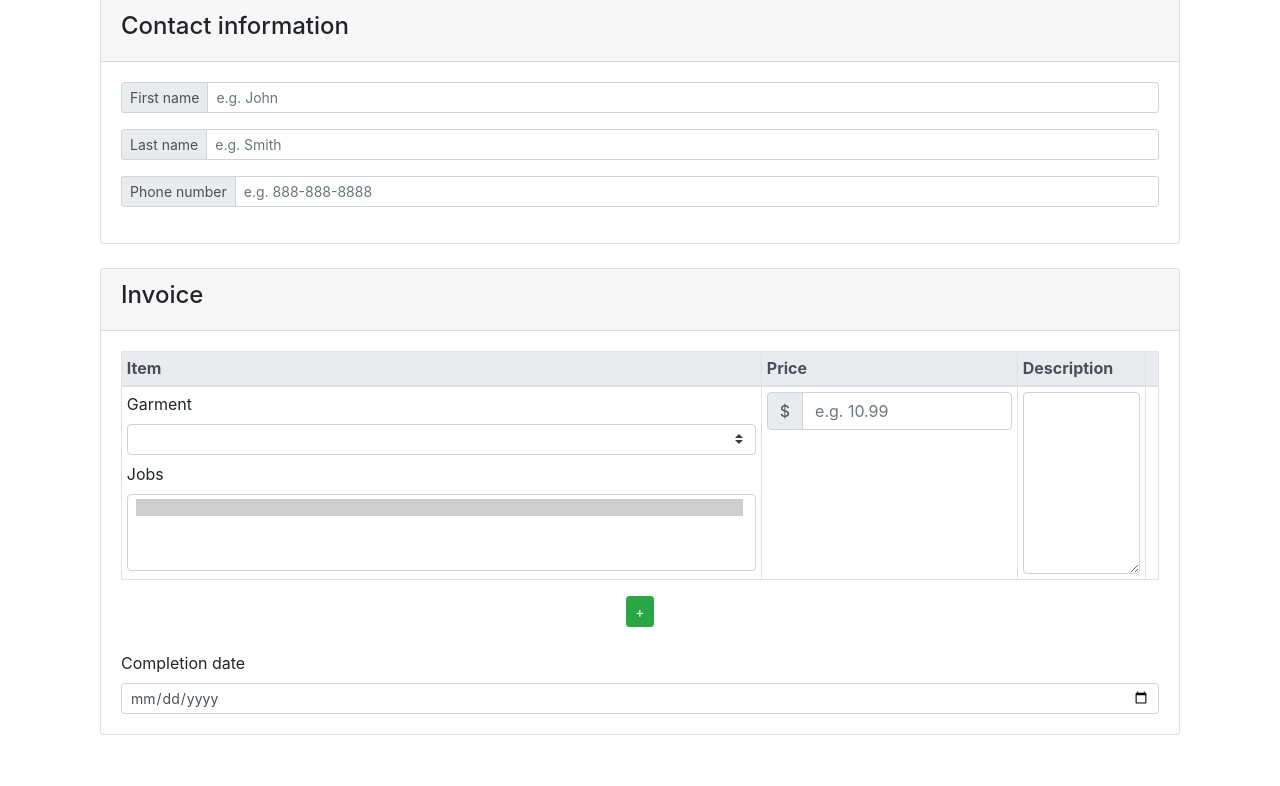
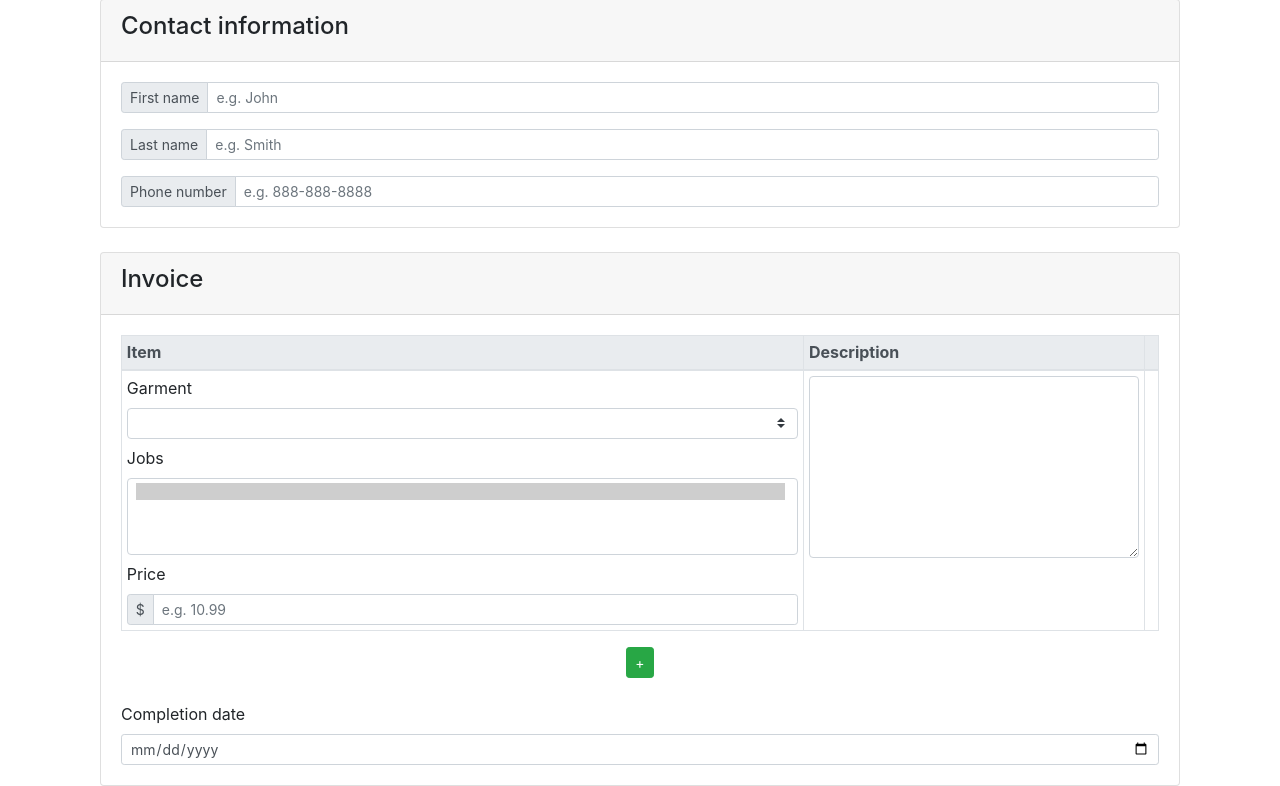
Before and after one commit to thetuh/cedarhilltailor, a Flask app: template templates/create-order.html in a window 1280 px wide. Shown: the part 161-947 px from the top of the page. Before the commit the page ends 896 px from the top, so only its background shows below. Run offline with Flask 3, Linux system fonts and the light colour scheme; the template is opened without the code that fills it: values that come from a table or form of the project are taken from there, others are empty; tables that the repository leaves empty hold one stand-in row (values such as "Sample post"); lists and menus that the app fills with data are empty; some libraries are stand-ins or nearby versions.

Commit message:
moved price into item cell for improved readability

```diff
--- a/templates/create-order.html
+++ b/templates/create-order.html
@@ -34,7 +34,7 @@
             </div>
             <div class="form-row">
               <div class="col">
-                <div class="input-group input-group-sm mb-3">
+                <div class="input-group input-group-sm">
                   <div class="input-group-prepend">
                     <span class="input-group-text" id="basic-addon1">Phone number</span>
                   </div>
@@ -58,7 +58,6 @@
           <thead class="thead-light">
             <tr>
               <th scope="col">Item</th>
-              <th scope="col">Price</th>
               <th scope="col">Description</th>
               <th scope="col"></th>
             </tr>
@@ -77,16 +76,15 @@
                 <select class="custom-select custom-select-sm jobSelect" multiple>
                   <option selected disabled></option>
                 </select>
-              </td>
-              <td style="width: 20%;">
-                <div class="input-group mb-3">
+                <label class="small-label" for="basic-url">Price</label>
+                <div class="input-group input-group-sm">
                   <div class="input-group-prepend">
                     <span class="input-group-text" id="basic-addon1">$</span>
                   </div>
                   <input type="text" class="form-control" id="price" required pattern="\d+(\.\d{1,2})?" aria-label="Price" placeholder="e.g. 10.99" aria-describedby="basic-addon1">
                 </div>
               </td>
-              <td style="width: 10%;">
+              <td style="width: 25%;">
                 <textarea class="form-control descriptionBox" id="exampleFormControlTextarea1" rows="7"></textarea>
               </td>
               <td style="width: 1%;" class="NoPrint"><button type="button" class="btn btn-sm btn-danger btn-delete" onclick="BtnDel(this)">X</button></td>
```
